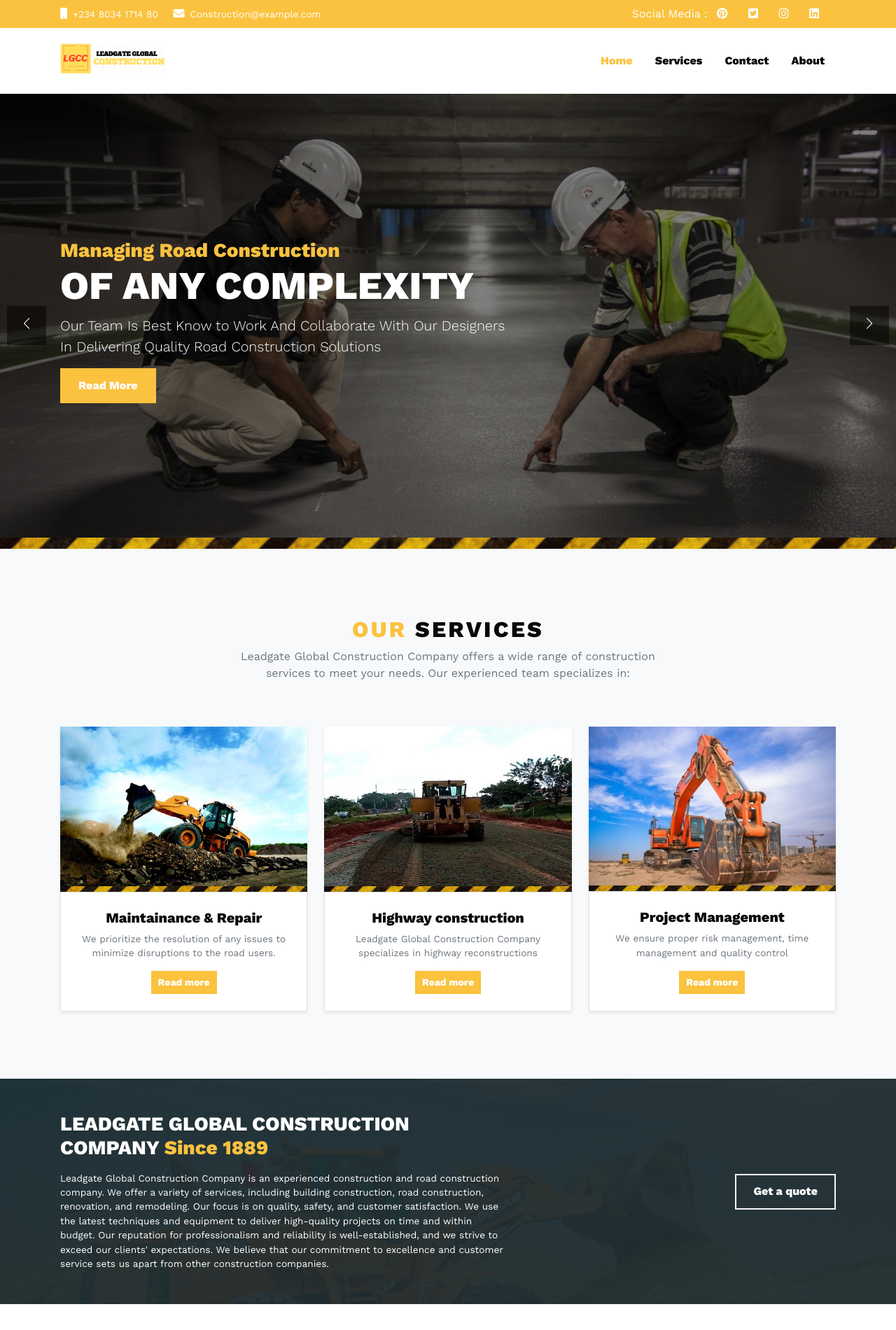
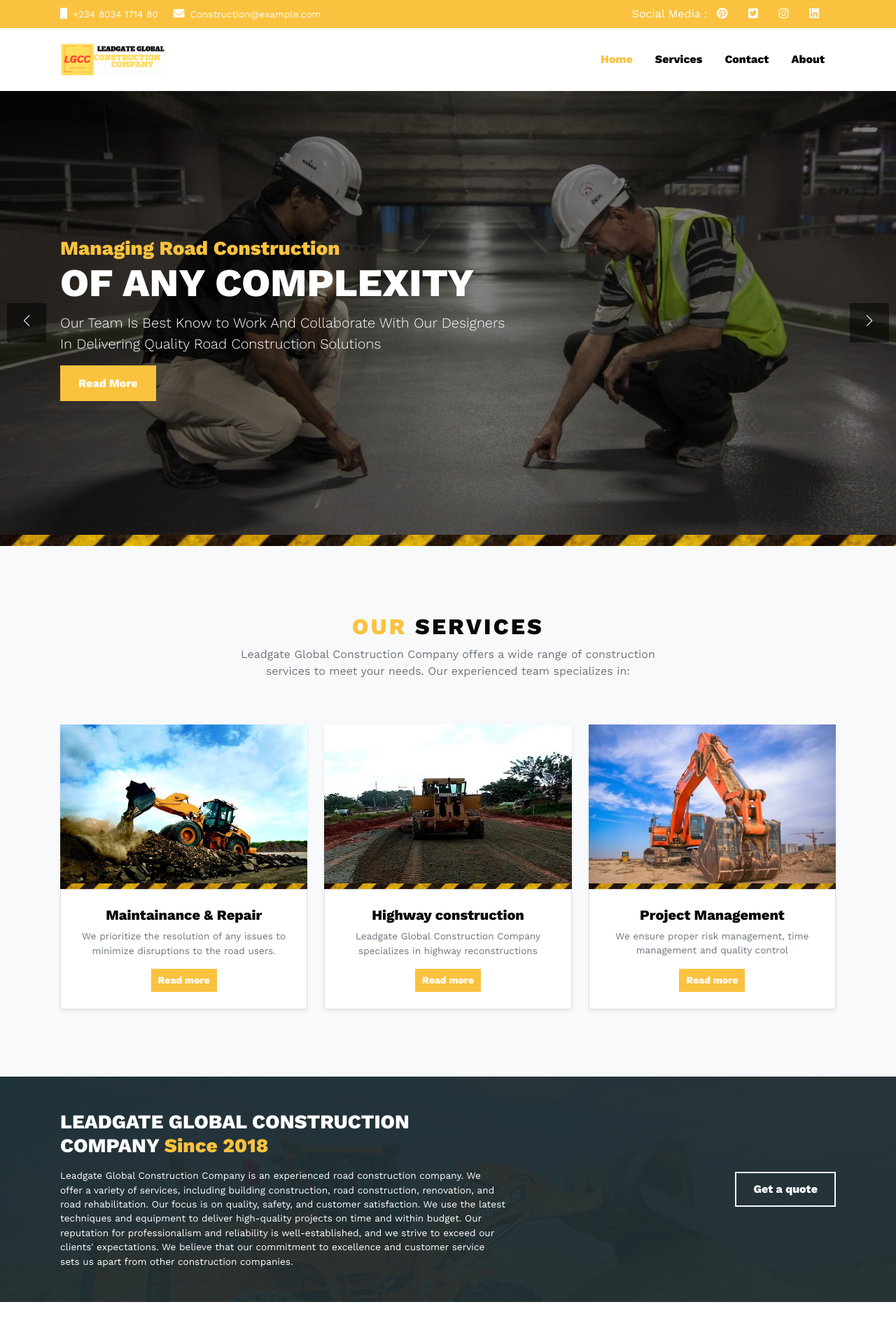
Before and after one commit to blisscom/leadgate, a plain HTML site: page index.html in a window 1280 px wide. Shown: the top 1900 px of the page at 70% size. Drawn offline with nearby package versions, Linux system fonts and the light colour scheme; no server answers.

Commit message:
leadgate logo update

```diff
--- a/index.html
+++ b/index.html
@@ -49,7 +49,7 @@
         </div>
       </div>
       <nav class="navbar navbar-expand-lg navbar-light py-3 bg-white">
-        <div class="container"><a class="navbar-brand" href="index.html"><img src="img/leadlogo6.PNG" alt="" width="150"></a>
+        <div class="container"><a class="navbar-brand" href="index.html"><img src="img/Leadgate new logo1.PNG" alt="" width="150"></a>
           <button class="navbar-toggler navbar-toggler-end" type="button" data-bs-toggle="collapse" data-bs-target="#navbarSupportedContent" aria-controls="navbarSupportedContent" aria-expanded="false" aria-label="Toggle navigation"><span class="navbar-toggler-icon"></span></button>
           <div class="collapse navbar-collapse" id="navbarSupportedContent">
             <ul class="navbar-nav ms-auto">
@@ -180,9 +180,9 @@
           <div class="container">
             <div class="row align-items-center gy-4">
               <div class="col-lg-7 text-center text-lg-start">
-                <h2 class="h3 mb-3"> LEADGATE GLOBAL CONSTRUCTION COMPANY <span class="text-primary">Since 1889</span></h2>
+                <h2 class="h3 mb-3"> LEADGATE GLOBAL CONSTRUCTION COMPANY <span class="text-primary">Since 2018</span></h2>
                 <p class="text-sm mb-0">
-                    Leadgate Global Construction Company is an experienced construction and road construction company. We offer a variety of services, including building construction, road construction, renovation, and remodeling. Our focus is on quality, safety, and customer satisfaction. We use the latest techniques and equipment to deliver high-quality projects on time and within budget. Our reputation for professionalism and reliability is well-established, and we strive to exceed our clients' expectations. We believe that our commitment to excellence and customer service sets us apart from other construction companies.
+                  Leadgate Global Construction Company is an experienced road construction company. We offer a variety of services, including building construction, road construction, renovation, and road rehabilitation. Our focus is on quality, safety, and customer satisfaction. We use the latest techniques and equipment to deliver high-quality projects on time and within budget. Our reputation for professionalism and reliability is well-established, and we strive to exceed our clients' expectations. We believe that our commitment to excellence and customer service sets us apart from other construction companies.
                   </p>
               </div>
               <div class="col-lg-5 text-center text-lg-end"><a class="btn btn-outline-light text-white" href="contact.html">Get a quote        </a></div>
@@ -369,7 +369,7 @@
         <div class="overlay-content">
           <div class="container py-5">
             <div class="row py-5">
-              <div class="col-lg-4 col-md-6"><img class="mb-4" src="img/leadlogo6-removebg.png" alt="" width="120">
+              <div class="col-lg-4 col-md-6"><img class="mb-4" src="img/Leadgate_new_logo1-removebg.png" alt="" width="120">
                 <p class="text-light text-sm mb-4">At Leadgate we use the latest techniques and equipment to deliver high-quality projects on time and within budget.</p>
                 <p class="mb-1"><i class="fas me-3 text-primary fa-fw fa-envelope"></i><span class="text-sm">Construction@example.com</span></p>
                 <p class="mb-1"><i class="fas me-3 text-primary fa-fw fa-mobile"></i><span class="text-sm">+234 8034 1714 80</span></p>
```
Also changed, not shown: contact.html (+2 -2 lines), services.html (+4 -4 lines), img/Leadgate new logo1.PNG (added), img/Leadgate_new_logo1-removebg.png (added), img/leadlogo6-removebg.png (deleted), img/leadlogo6.PNG (deleted), img/logo3.png (deleted).
